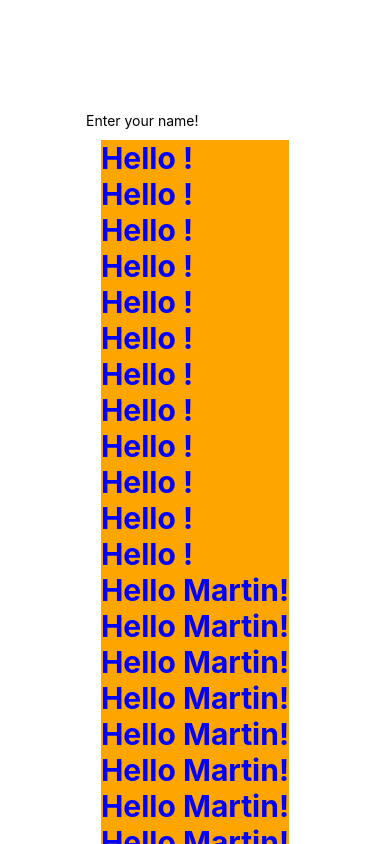
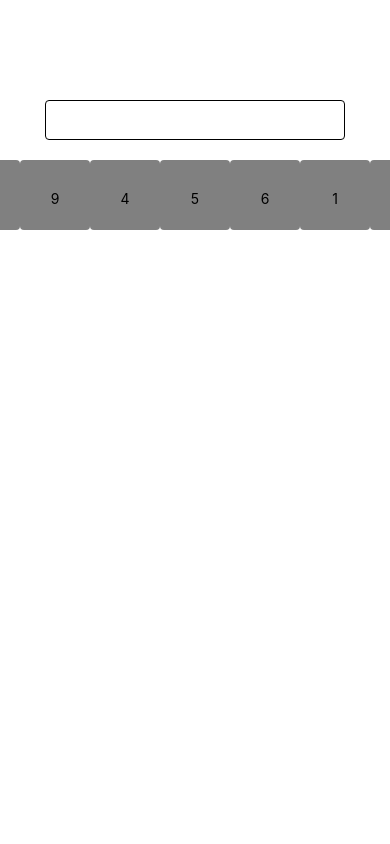
Before and after one commit to mwchung24/React-Native, a React Native app: screen / in a window 390 px wide. Built offline with nearby package versions, Linux system fonts and the light colour scheme.

Commit message:
fixed misspelling

```diff
--- a/App.js
+++ b/App.js
@@ -23,50 +23,11 @@ export default class App extends React.Component {
       >
         <View style={styles.container}>
           <TextInput style={styles.input}
-            placeholder='Enter your name!'
             onChangeText={(text) => this.setState({text: text})}
           />
-          <FlatList
-            data={[
-              {key: this.state.text},
-              {key: this.state.text},
-              {key: this.state.text},
-              {key: this.state.text},
-              {key: this.state.text},
-              {key: this.state.text},
-              {key: this.state.text},
-              {key: this.state.text},
-              {key: this.state.text},
-              {key: this.state.text},
-              {key: this.state.text},
-              {key: this.state.text},
-              {key: 'Martin'},
-              {key: 'Martin'},
-              {key: 'Martin'},
-              {key: 'Martin'},
-              {key: 'Martin'},
-              {key: 'Martin'},
-              {key: 'Martin'},
-              {key: 'Martin'},
-              {key: 'Martin'},
-              {key: 'Martin'},
-              {key: 'Martin'},
-              {key: 'Martin'},
-              {key: 'Martin'},
-              {key: 'Martin'},
-              {key: 'Martin'},
-              {key: 'Martin'},
-              {key: 'Martin'},
-              {key: 'Martin'},
-              {key: 'Martin'},
-              {key: 'Martin'},
-              {key: 'Martin'},
-            ]}
-            renderItem={({item}) => <Name style={styles.firstName} name={item.key}/>}
-            />
-          <Image source={pic} style={styles.picture}/>
-          <View style={styles.box}/>
-          <Button/>
+          <View style={styles.buttons}>
+            <Button/>
+          </View>
         </View>
       </ScrollView>
     );
@@ -76,33 +37,83 @@ export default class App extends React.Component {
 const styles = StyleSheet.create({
   container: {
     flex: 1,
-    backgroundColor: '#fff',
+    // backgroundColor: '#fff',
     alignItems: 'center',
     justifyContent: 'center',
     marginTop: 100,
     marginBottom: 100,
     // flexDirection: 'row',
   },
-  picture: {
-    width: 300,
-    height: 100,
+  buttons: {
+    flex: 1,
+    // flexDirection: 'row',
   },
-  firstName: {
-    color: 'blue',
-    fontWeight: 'bold',
-    fontSize: 30,
-    backgroundColor: 'orange',
-  },
-  secondName: {
-    color: 'red',
-    fontSize: 50,
-  },
-  box: {
-    width: 150,
-    height: 150,
-    backgroundColor: 'steelblue',
-  },
+  // picture: {
+  //   width: 300,
+  //   height: 100,
+  // },
+  // firstName: {
+  //   color: 'blue',
+  //   fontWeight: 'bold',
+  //   fontSize: 30,
+  //   backgroundColor: 'orange',
+  // },
+  // secondName: {
+  //   color: 'red',
+  //   fontSize: 50,
+  // },
+  // box: {
+  //   width: 150,
+  //   height: 150,
+  //   backgroundColor: 'steelblue',
+  // },
   input: {
     height: 40,
+    borderColor: 'Black',
+    borderWidth: 1,
+    borderRadius: 4,
+    width: 300,
+    marginBottom: 20,
   }
 });
+
+// <FlatList
+//   data={[
+//     {key: this.state.text},
+//     {key: this.state.text},
+//     {key: this.state.text},
+//     {key: this.state.text},
+//     {key: this.state.text},
+//     {key: this.state.text},
+//     {key: this.state.text},
+//     {key: this.state.text},
+//     {key: this.state.text},
+//     {key: this.state.text},
+//     {key: this.state.text},
+//     {key: this.state.text},
+//     {key: 'Martin'},
+//     {key: 'Martin'},
+//     {key: 'Martin'},
+//     {key: 'Martin'},
+//     {key: 'Martin'},
+//     {key: 'Martin'},
+//     {key: 'Martin'},
+//     {key: 'Martin'},
+//     {key: 'Martin'},
+//     {key: 'Martin'},
+//     {key: 'Martin'},
+//     {key: 'Martin'},
+//     {key: 'Martin'},
+//     {key: 'Martin'},
+//     {key: 'Martin'},
+//     {key: 'Martin'},
+//     {key: 'Martin'},
+//     {key: 'Martin'},
+//     {key: 'Martin'},
+//     {key: 'Martin'},
+//     {key: 'Martin'},
+//   ]}
+//   renderItem={({item}) => <Name style={styles.firstName} name={item.key}/>}
+//   />
+// <Image source={pic} style={styles.picture}/>
+// <View style={styles.box}/>
--- a/button.js
+++ b/button.js
@@ -2,46 +2,80 @@ import React from 'react';
 import { StyleSheet, Text, View, AppRegistry, Image, TextInput, Button, Alert, TouchableHighlight, TouchableOpacity, TouchableNativeFeedback, TouchableWithoutFeedback } from 'react-native';
 
 export default class buttonTest extends React.Component {
-  _onPressButton() {
-    Alert.alert('You pressed the button!');
+  _onPressButton () {
+    Alert.alert('you pressed the button');
   }
-
-  _onPressHighlightButton() {
-    Alert.alert('This is the highlight button!');
-  }
-
-  _onLongPressButton() {
-    Alert.alert('You pressed the button too long!');
-  }
-
   render() {
     return (
-      <View>
-        <Button
-          onPress={this._onPressButton}
-          title='Click Me!'
-          color='#841584'
-        />
-
-        <TouchableHighlight onPress={this._onPressHighlightButton} underlayColor='white'>
+      <View style={styles.container}>
+        <TouchableHighlight onPress={this._onPressButton} underlayColor='black'>
           <View style={styles.button}>
-            <Text style={styles.buttonText}>Click Me!</Text>
+            <Text style={styles.buttonText}>7</Text>
           </View>
         </TouchableHighlight>
-
+        <TouchableHighlight underlayColor='white'>
+          <View style={styles.button}>
+            <Text style={styles.buttonText}>8</Text>
+          </View>
+        </TouchableHighlight>
+        <TouchableHighlight underlayColor='white'>
+          <View style={styles.button}>
+            <Text style={styles.buttonText}>9</Text>
+          </View>
+        </TouchableHighlight>
+        <TouchableHighlight underlayColor='white'>
+          <View style={styles.button}>
+            <Text style={styles.buttonText}>4</Text>
+          </View>
+        </TouchableHighlight>
+        <TouchableHighlight underlayColor='white'>
+          <View style={styles.button}>
+            <Text style={styles.buttonText}>5</Text>
+          </View>
+        </TouchableHighlight>
+        <TouchableHighlight underlayColor='white'>
+          <View style={styles.button}>
+            <Text style={styles.buttonText}>6</Text>
+          </View>
+        </TouchableHighlight>
+        <TouchableHighlight underlayColor='white'>
+          <View style={styles.button}>
+            <Text style={styles.buttonText}>1</Text>
+          </View>
+        </TouchableHighlight>
+        <TouchableHighlight underlayColor='white'>
+          <View style={styles.button}>
+            <Text style={styles.buttonText}>2</Text>
+          </View>
+        </TouchableHighlight>
+        <TouchableHighlight underlayColor='black'>
+          <View style={styles.button}>
+            <Text style={styles.buttonText}>3</Text>
+          </View>
+        </TouchableHighlight>
       </View>
     );
   }
 }
 
 const styles = StyleSheet.create({
+  container: {
+    flex: 1,
+    flexDirection: 'row',
+    justifyContent: 'space-between',
+  },
   button: {
-    backgroundColor: '#2196F3',
-    width: 260,
+    backgroundColor: 'gray',
+    border: 'black',
+    width: 70,
+    height: 70,
     alignItems: 'center',
     padding: 30,
+    borderRadius: 4,
+    borderWidth: 1,
+    borderColor: 'black',
   },
   buttonText: {
-    color: 'white',
+    color: 'black',
   }
 });
```
